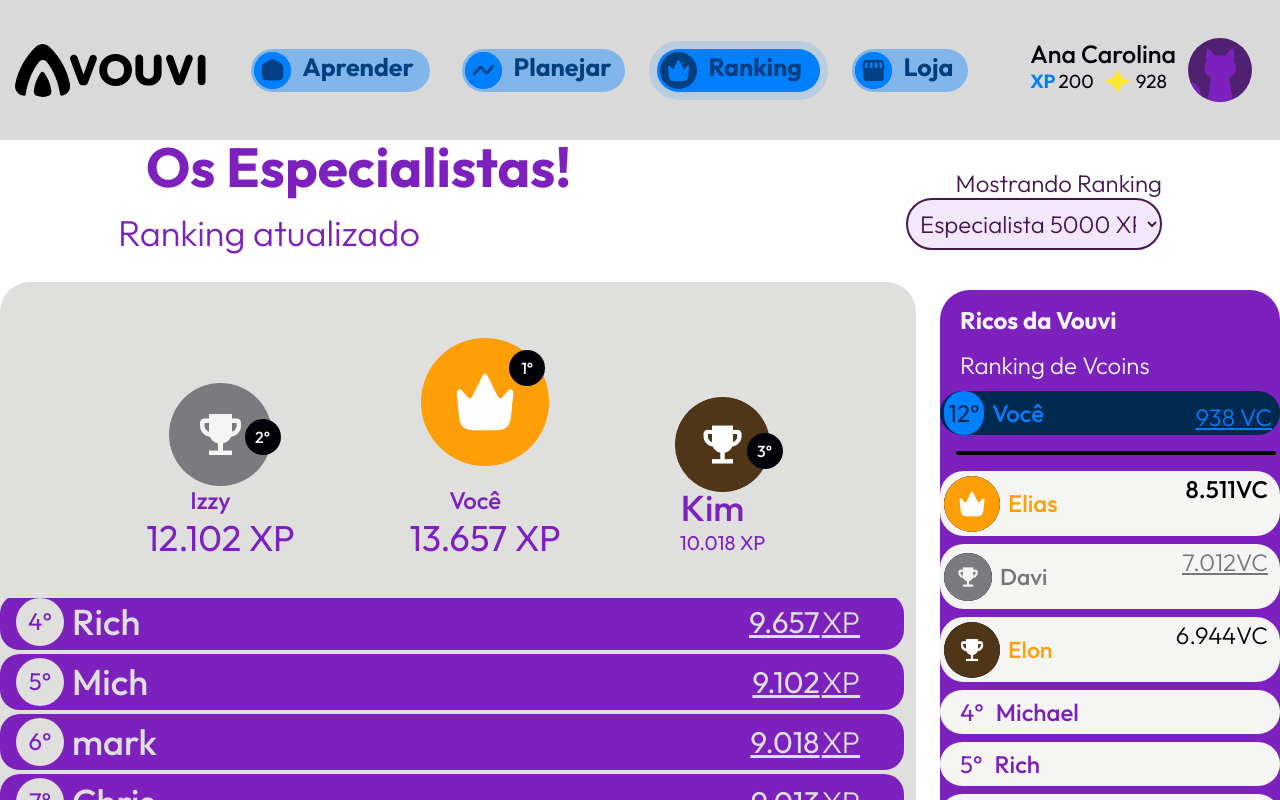
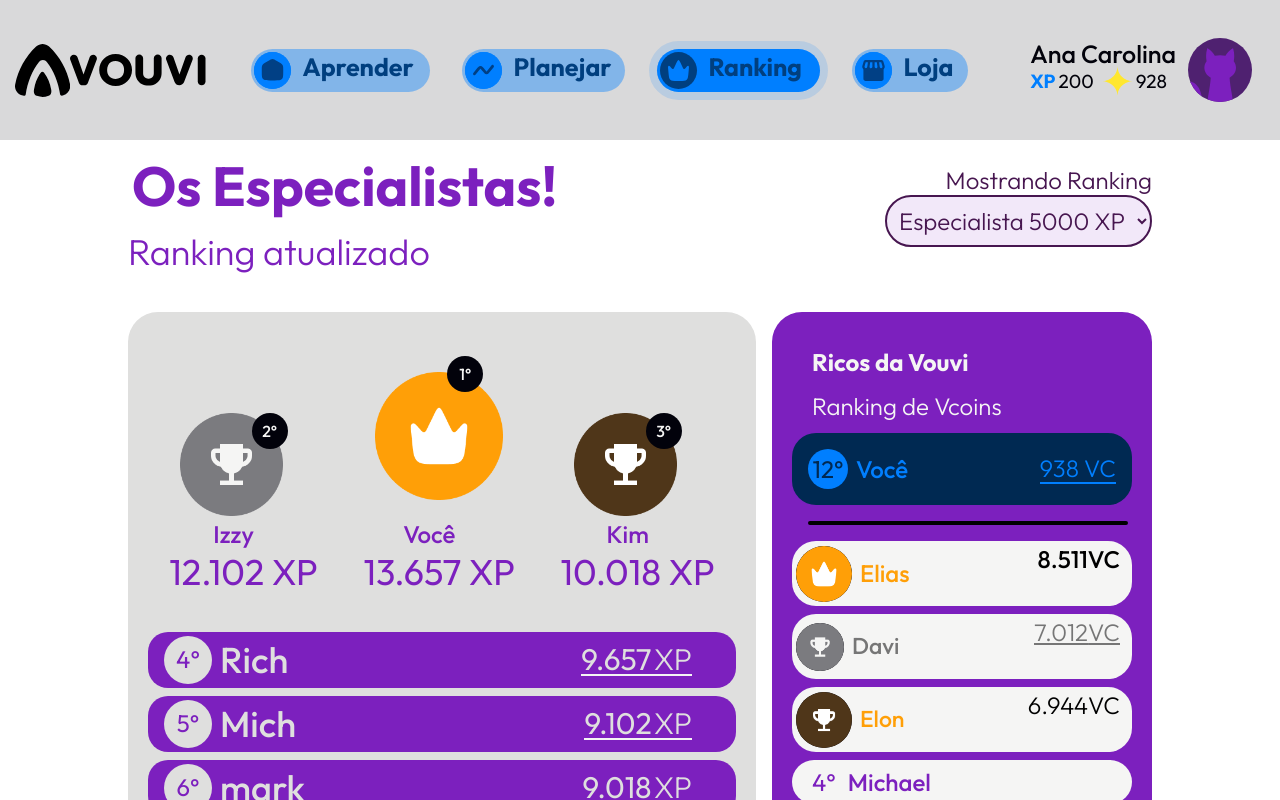
Before and after one commit to yanrafael/vouvi-frontend-client, a React (Vite) app: page /vouvi-frontend-client/ranking in a window 1280 px wide. Shown: the top 800 px of the page. Built offline with nearby package versions, Linux system fonts and the light colour scheme.

Commit message:
feat: refactor Card and Colocacao components for improved styling and responsiveness, add PropTypes validation

```diff
--- a/src/components/Cards/CardRicoRank.jsx
+++ b/src/components/Cards/CardRicoRank.jsx
@@ -1,52 +1,92 @@
-import React from "react";
-import primeiro from '../../../images/coroaclaro.png'
-import segundo from '../../../images/prata.png'
-import terceiro from '../../../images/bronzeclaro.png'
-import Darkprimeiro from '../../../images/coroa.png'
-import Darksegundo from '../../../images/prata.png'
-import Darkterceiro from '../../../images/bronze.png'
+import primeiro from "../../../images/coroaclaro.png";
+import segundo from "../../../images/prata.png";
+import terceiro from "../../../images/bronzeclaro.png";
+import Darkprimeiro from "../../../images/coroa.png";
+import Darksegundo from "../../../images/prata.png";
+import Darkterceiro from "../../../images/bronze.png";
 
-document.body.classList.value === "dark"
+const Colocacao = (props) => {
+  const textp = "text-primeiro";
+  const texts = "text-segundo";
+  const textt = "text-terceiro";
 
-
-const Colocacao = (props) =>{
-    const textp = 'text-primeiro';
-    const texts = 'text-segundo';
-    const textt = 'text-terceiro';
-
-
-    document.body.classList.contains("dark")
-
-    return(
+  return (
     <>
-        <div className="flex items-end md:gap-6 lg:pt-0 md:mt-12">
-            <div className="flex items-center flex-col pt-10 md:-mt-20 -mt-4 ">
-                <div className="relative left-9 top-6 md:w-14 md:h-2 h-6 -mt-4">
-                    <span className="lg:mr-2 flex items-center justify-center md:w-9 md:h-9 rounded-full bg-black text-white font-medium w-6 h-6 -mt-12 mr-3 md:m-4" >
+      <div className="flex flex-col items-center justify-end">
+        <div className="relative left-5 top-6 h-6 md:left-9 md:top-2 md:h-2 md:w-14">
+          <span className="flex h-6 w-6 items-center justify-center rounded-full bg-black font-medium text-white md:h-9 md:w-9">
             {props.posicao}°
           </span>
         </div>
-                {props.posicao===1
-                    ?<img src={document.body.classList.value === "dark"?Darkprimeiro :primeiro} alt="" className="lg:w-[10vw] md:w-[12vw] w-[18vw] mr-6 lg:mt-5 -mt-3 md:m-4 " ></img>
-                    :props.posicao===2
-                    ?<img src={document.body.classList.value === "dark"?Darksegundo :segundo} alt="" className="lg:w-[8vw] md:w-[10vw] w-[13vw] mr-6 -mt-3   md:-m-1 " ></img>
-                    :<img src={document.body.classList.value === "dark"?Darkterceiro :terceiro} alt="" className="lg:w-[8vw] md:w-[10vw]  w-[13vw] mr-6 -mt-3 md:-m-1 " ></img>}
+        {props.posicao === 1 ? (
+          <img
+            src={
+              document.body.classList.value === "dark" ? Darkprimeiro : primeiro
+            }
+            alt=""
+            className="mr-6 w-[18vw] md:m-4 md:w-[12vw] lg:w-[10vw]"
+          ></img>
+        ) : props.posicao === 2 ? (
+          <img
+            src={
+              document.body.classList.value === "dark" ? Darksegundo : segundo
+            }
+            alt=""
+            className="mr-6 w-[13vw] md:w-[10vw] lg:w-[8vw]"
+          ></img>
+        ) : (
+          <img
+            src={
+              document.body.classList.value === "dark" ? Darkterceiro : terceiro
+            }
+            alt=""
+            className="mr-6 w-[13vw] md:w-[10vw] lg:w-[8vw]"
+          ></img>
+        )}
 
-                {props.posicao===1
-                    ?<><p className={`${textp}lg:text-base font-medium text-primary-200 dark:text-[#FF9F07]  mr-5 md:text-[24px]`}>{props.nome}</p>
-                       <p className={`${textp}underline lg:text-base font-normal text-primary-200 dark:text-[#FF9F07] lg:mr-0 mr-5 md:mr-0 md:text-[20px] text-[16px] text-nowrap`}>{props.xp} XP</p></>
-
-                    :props.posicao===2
-                    ?<><p className={`${texts}lg:text-base font-medium text-primary-200 dark:text-white mr-5 md:text-[24px]`}>{props.nome}</p>
-                       <p className={`${texts}underline lg:text-base font-normal text-primary-200 dark:text-white md:mr-auto  lg:mr-0 mr-5 md:text-[20px] text-[16px] text-nowrap`}>{props.xp} XP</p></>
-
-                    :<><p className={`${textt} lg:text-base font-medium text-primary-200 dark:text-[#C86B00]  mr-5 md:text-[24px] text-[16px] text-nowrap`}>{props.nome}</p>
-                       <p className={`${textt} lg:text-baseunderline  font-normal text-primary-200 dark:text-[#C86B00]   md:mr-auto  lg:mr-0 mr-5 md:text-[20px] text-[14px] text-nowrap ` }>{props.xp} XP</p></>
-                }
-            </div>
+        {props.posicao === 1 ? (
+          <>
+            <p
+              className={`${textp}lg:text-base mr-5 font-medium text-primary-200 md:text-[24px] dark:text-[#FF9F07]`}
+            >
+              {props.nome}
+            </p>
+            <p
+              className={`${textp}underline mr-5 text-nowrap text-[16px] font-normal text-primary-200 md:mr-0 md:text-[20px] lg:mr-0 lg:text-base dark:text-[#FF9F07]`}
+            >
+              {props.xp} XP
+            </p>
+          </>
+        ) : props.posicao === 2 ? (
+          <>
+            <p
+              className={`${texts}lg:text-base mr-5 font-medium text-primary-200 md:text-[24px] dark:text-white`}
+            >
+              {props.nome}
+            </p>
+            <p
+              className={`${texts}underline mr-5 text-nowrap text-[16px] font-normal text-primary-200 md:mr-auto md:text-[20px] lg:mr-0 lg:text-base dark:text-white`}
+            >
+              {props.xp} XP
+            </p>
+          </>
+        ) : (
+          <>
+            <p
+              className={`${textt} mr-5 text-nowrap text-[16px] font-medium text-primary-200 md:text-[24px] dark:text-[#C86B00]`}
+            >
+              {props.nome}
+            </p>
+            <p
+              className={`${textt} mr-5 text-nowrap text-[14px] font-normal text-primary-200 md:mr-auto md:text-[20px] lg:mr-0 lg:text-base dark:text-[#C86B00]`}
+            >
+              {props.xp} XP
+            </p>
+          </>
+        )}
       </div>
     </>
-    )
-}
+  );
+};
 
 export default Colocacao;
--- a/src/components/Cards/CardVCRank.jsx
+++ b/src/components/Cards/CardVCRank.jsx
@@ -1,58 +1,136 @@
-import React from "react";
-import primeiro from '../../../images/coroaclaro.png'
-import segundo from '../../../images/prata.png'
-import terceiro from '../../../images/bronzeclaro.png'
-import Darkprimeiro from '../../../images/coroa.png'
-import Darksegundo from '../../../images/prata.png'
-import Darkterceiro from '../../../images/bronze.png'
+import PropTypes from "prop-types";
+import primeiro from "../../../images/coroaclaro.png";
+import segundo from "../../../images/prata.png";
+import terceiro from "../../../images/bronzeclaro.png";
+import Darkprimeiro from "../../../images/coroa.png";
+import Darksegundo from "../../../images/prata.png";
+import Darkterceiro from "../../../images/bronze.png";
 
+const CardLateral = ({ nome, posicao, vc }) => {
+  const textp = "text-[#FF9F07]";
+  const texts = "text-[#767676]";
+  const textt = "text-[#FF9F07]";
 
-const CardLateral = (props) =>{
-    const textp = 'text-[#FF9F07]';
-    const texts = 'text-[#767676]';
-    const textt = 'text-[#FF9F07]';
+  return (
+    <>
+      {/* If its the user */}
+      {nome === "Usuario" ? (
+        <div className="flex w-full items-center justify-between rounded-md bg-[#002952] p-4 text-secondary-200">
+          <div className="flex items-center">
+            <span className="flex h-9 w-9 items-center justify-center rounded-full bg-secondary-200 text-md text-[#002952] md:h-10 md:w-10">
+              {posicao}°
+            </span>
 
-    return(
-        <>
-            {props.nome === 'Usuario'
-                ?<div className="flex justify-between text-segundo bg-[#002952] text-secondary-200 rounded-md w-full ">
-                    <div className="flex items-center ">
-                        <span className=" flex items-center justify-center lg:h-full bg-secondary-200 rounded-full text-md text-[#002952] text-cardVoce h-9 w-9 ml-1 md:h-10 md:w-10">{props.posicao}°</span>
-                        <div className=" lg:text-md font-medium md:text-[19px] md:w-1 text-[20px] ml-2">Você</div>
-                    </div>
-                    <div className="lg:text-md underline text-secondary-200 font-light mr-2 mt-3 md:w-18 md:h-8 md:text-[18px] text-[19px] ">{props.vc} VC</div>
-                </div>
-                :props.posicao<4
-                ?<div className="w-full flex justify-between text-segundo bg-white dark:bg-[#3D3D3D] p-1 mb-2 rounded-md md:h-[65px] h-14 " >
-                    <div className="flex items-center">
-                        {
-                            props.posicao===1?<img src={document.body.classList.value === "dark"?Darkprimeiro :primeiro} alt="" className="mr-2 flex items-center justify-center lg:w-14 lg:h-14 rounded-full bg-black text-teste md:w-12  md:h-12 w-8 h-8"/>:
-                            props.posicao===2?<img src={document.body.classList.value === "dark"?Darksegundo :segundo} alt="" className="mr-2 flex items-center justify-center lg:w-12 lg:h-12 rounded-full bg-black text-teste md:text-[19px] md:w-12 md:h-12 w-8 h-8 "/>:
-                            <img src={document.body.classList.value === "dark"?Darkterceiro :terceiro} alt="" className="mr-2 flex items-center justify-center lg:w-14 lg:h-14 rounded-full bg-black text-teste  md:w-12 md:h-12  w-8 h-8"/>
-                        }
+            <div className="ml-2 text-[20px] font-medium md:w-1 md:text-[19px] lg:text-md">
+              Você
+            </div>
+          </div>
 
-                        {
-                            props.posicao===1?<div className={`${textp} lg:text-md font-medium md:text-[23px] text-[20px]`}>{props.nome}</div>:
-                            props.posicao===2?<div className={`${texts} md:text-[23px] lg:font-medium text-[20px]`}>{props.nome}</div>:
-                            <div className={`${textt} md:text-[23px] lg:font-medium text-[20px]`}>{props.nome}</div>
-                        }
-                    </div>
-                    {
-                        props.posicao===1?<div className={`${textp}underline lg:text-md font-medium mr-2 md:text-[22px] text-[16px]`}>{props.vc}VC</div>:
-                        props.posicao===2?<div className={`${texts} underline lg:text-md font-light mr-2 md:text-[22px] text-[16px]`}>{props.vc}VC</div>:
-                        <div className={`${textt}underline lg:text-md font-light mr-2 md:text-[22px] text-[16px] `}>{props.vc}VC</div>
-                    }
+          <div className="border-b-2 border-secondary-200 text-[20px] font-light leading-[1rem] text-secondary-200 md:leading-none lg:text-md">
+            {vc} VC
+          </div>
+        </div>
+      ) : posicao < 4 ? (
+        // If its the top 3
+        <div className="mb-2 flex h-14 w-full justify-between rounded-md bg-white p-1 md:h-[65px] dark:bg-[#3D3D3D]">
+          <div className="flex items-center">
+            {/* Primeiro */}
+            {posicao === 1 ? (
+              <img
+                src={
+                  document.body.classList.value === "dark"
+                    ? Darkprimeiro
+                    : primeiro
+                }
+                alt=""
+                className="text-teste mr-2 flex h-8 w-8 items-center justify-center rounded-full bg-black md:h-12 md:w-12 lg:h-14 lg:w-14"
+              />
+            ) : posicao === 2 ? (
+              // Segundo
+              <img
+                src={
+                  document.body.classList.value === "dark"
+                    ? Darksegundo
+                    : segundo
+                }
+                alt=""
+                className="text-teste mr-2 flex h-8 w-8 items-center justify-center rounded-full bg-black md:h-12 md:w-12 md:text-[19px] lg:h-12 lg:w-12"
+              />
+            ) : (
+              // Terceiro
+              <img
+                src={
+                  document.body.classList.value === "dark"
+                    ? Darkterceiro
+                    : terceiro
+                }
+                alt=""
+                className="text-teste mr-2 flex h-8 w-8 items-center justify-center rounded-full bg-black md:h-12 md:w-12 lg:h-14 lg:w-14"
+              />
+            )}
 
-                </div>
-                :<div className="w-full lg:flex justify-between text-segundo bg-white dark:bg-[#3D3D3D] p-1 mb-2 rounded-lg  items-center md:h-11 md:text-sm ">
-                    <div className="flex text-textolado text-primary-200 dark:text-[#5C5C5C] ">
-                        <div className="ml-4 text-md mr-3  ">{props.posicao}°</div>
-                        <div className="text-md font-medium  ">{props.nome}</div>
-                    </div>
-                </div>
-            }
-        </>
-    )
-}
+            {posicao === 1 ? (
+              // Primeiro
+              <div
+                className={`${textp} text-[20px] font-medium md:text-[23px] lg:text-md`}
+              >
+                {nome}
+              </div>
+            ) : posicao === 2 ? (
+              // Segundo
+              <div
+                className={`${texts} text-[20px] md:text-[23px] lg:font-medium`}
+              >
+                {nome}
+              </div>
+            ) : (
+              // Terceiro
+              <div
+                className={`${textt} text-[20px] md:text-[23px] lg:font-medium`}
+              >
+                {nome}
+              </div>
+            )}
+          </div>
+          {posicao === 1 ? (
+            // Primeiro
+            <div
+              className={`${textp}underline mr-2 text-[16px] font-medium md:text-[22px] lg:text-md`}
+            >
+              {vc}VC
+            </div>
+          ) : posicao === 2 ? (
+            // Segundo
+            <div
+              className={`${texts} mr-2 text-[16px] font-light underline md:text-[22px] lg:text-md`}
+            >
+              {vc}VC
+            </div>
+          ) : (
+            // Terceiro
+            <div
+              className={`${textt}underline mr-2 text-[16px] font-light md:text-[22px] lg:text-md`}
+            >
+              {vc}VC
+            </div>
+          )}
+        </div>
+      ) : (
+        <div className="mb-2 w-full items-center justify-between rounded-lg bg-white p-1 md:h-11 md:text-sm lg:flex dark:bg-[#3D3D3D]">
+          <div className="text-textolado flex text-primary-200 dark:text-[#5C5C5C]">
+            <div className="ml-4 mr-3 text-md">{posicao}°</div>
+            <div className="text-md font-medium">{nome}</div>
+          </div>
+        </div>
+      )}
+    </>
+  );
+};
+
+CardLateral.propTypes = {
+  nome: PropTypes.string,
+  posicao: PropTypes.number,
+  vc: PropTypes.number,
+};
 
 export default CardLateral;
--- a/src/components/Cards/CardXPRank.jsx
+++ b/src/components/Cards/CardXPRank.jsx
@@ -1,18 +1,37 @@
-import React from "react";
+import PropTypes from "prop-types";
 
-const Card = (props) =>{
-    return(
-      <div className="flex justify-between items-center lg:text-md bg-card p-2  rounded-[20px]  text-primary-200  bg-primary-200 dark:bg-[#3D3D3D] md:h-14 w-full h-10  -mt-1 mb-2  lg:items-center">
-        <div className="flex items-center ">
-        <span className="mr-2 flex items-center justify-center lg:w-12 lg:h-12 rounded-full lg:text-[24px] bg-[#DFDFDE] dark:bg-black dark:text-white md:w-9 md:h-9 md:mx-2 md:text-[20px]  w-8 h-8 text-[20px]"  >{props.posicao}°</span>
-          <div className="lg:text-base font-medium text-[#DFDFDE] dark:text-[#B1B1B1] md:text-[20px] text-[14px]">{props.nome}</div>
-        </div>
-        <div className="flex underline text-base pr-9 text-[#DFDFDE] dark:text-[#B1B1B1]">
-          <div className="lg:font-normal lg:text-[30px] md:text-[20px] text-[16px]">{props.xp}</div>
-          <div className="lg:font-light lg:text-[30px]  md:text-[20px] text-[16px] pl-[2px]">XP</div>
+const Card = (props) => {
+  return (
+    <div className="bg-card mb-2 flex h-10 w-full items-center justify-between rounded-[20px] bg-primary-200 p-2 text-[#DFDFDE] md:h-14 lg:items-center lg:text-md dark:bg-[#3D3D3D]">
+      <div className="flex items-center">
+        {/* 1º */}
+        <span className="mr-2 flex h-8 w-8 items-center justify-center rounded-full bg-[#DFDFDE] text-[20px] text-primary-200 md:mx-2 md:h-9 md:w-9 lg:h-12 lg:w-12 lg:text-md dark:bg-black dark:text-white">
+          {props.posicao}°
+        </span>
+
+        {/* Alastor */}
+        <div className="text-[20px] font-medium lg:text-base dark:text-[#B1B1B1]">
+          {props.nome}
         </div>
       </div>
-    )
+
+      {/* 1000 XP */}
+      <div className="mr-9 flex h-fit w-fit border-b-2 border-white text-base leading-[1rem] md:leading-none dark:text-[#B1B1B1]">
+        <div className="text-[16px] md:text-[20px] lg:text-[30px] lg:font-normal">
+          {props.xp}
+        </div>
+        <div className="pl-[2px] text-[16px] md:text-[20px] lg:text-[30px] lg:font-light">
+          XP
+        </div>
+      </div>
+    </div>
+  );
+};
+
+Card.propTypes = {
+  posicao: PropTypes.number,
+  nome: PropTypes.string,
+  xp: PropTypes.number,
 };
 
 export default Card;
--- a/src/pages/Rank/Ranking.jsx
+++ b/src/pages/Rank/Ranking.jsx
@@ -61,27 +61,32 @@ const Ranking = () => {
 
   return (
     <>
+      {/* Header */}
       <HeaderIntern iconActiveNumber={2}>
         <AvatarFull name={"Ana Carolina"} xp={200} vcoins={928} />
       </HeaderIntern>
-      <div className="lg:lex-row  items-center justify-center text-nowrap lg:mt-10 lg:flex ">
-        <div className=" top-8 mr-5 flex-col lg:w-3/5">
-          <h2 className="ml-6 mr-28 mt-11 text-nowrap text-[30px] font-bold text-primary-200  md:text-nowrap md:p-1 md:text-[45px] lg:-mt-28 lg:text-[55px] dark:text-white text-left">
+
+      {/* Headings */}
+      <div className="flex flex-row items-center justify-between md:mx-20 lg:mx-32">
+        {/* Left */}
+        <div className="flex-col">
+          <h2 className="text-left text-[30px] font-bold text-primary-200 md:p-1 md:text-[45px] lg:text-[55px] dark:text-white">
             Os Especialistas!
           </h2>
-          <p className="text-left text-[30px] font-light text-primary-200  md:text-[40px] lg:text-base dark:text-white relative">
+          <p className="text-left text-[30px] font-light text-primary-200 md:text-[40px] lg:text-base dark:text-white">
             Ranking atualizado
           </p>
         </div>
-        <div className="relative hidden w-1/5 flex-col md:-top-14 md:flex">
-          <p className=" font-light text-[#471650] md:text-[24px] lg:mt-11 lg:text-md dark:text-white relative text-right ">
+
+        {/* Right */}
+        <div className="hidden flex-col md:flex">
+          <p className="text-right font-light text-[#471650] md:text-[24px] lg:text-md dark:text-white">
             Mostrando Ranking
           </p>
-          <div className="relative w-fit">
           <select
             value={selectedOption}
             onChange={(e) => setSelectedOption(e.target.value)}
-              className="focus:ring-purple-500  w-full rounded-lg border-2 border-[#471650] bg-[#7C20BE1A] p-2 font-light text-[#471650] focus:outline-none focus:ring-2 md:text-sm lg:text-md dark:border-primary-200 dark:text-primary-200 relative "
+            className="w-full rounded-lg border-2 border-[#471650] bg-[#7C20BE1A] p-2 font-light text-[#471650] focus:outline-none focus:ring-2 md:text-sm lg:text-md dark:border-primary-200 dark:text-primary-200"
           >
             {options.map((option) => (
               <option
@@ -95,25 +100,51 @@ const Ranking = () => {
           </select>
         </div>
       </div>
-      </div>
+
       <div className="mt-10 md:hidden lg:block"></div>
-      <div className="flex flex-col justify-center md:flex-row lg:w-screen lg:gap-0">
-        <div className="bg-[#DFDFDE] dark:bg-[#1F1F1F] lg:h-5/5 w-full rounded-lg  lg:-mt-16 mr-6">
-          <div className="m-9 flex justify-evenly md:text-nowrap">
+
+      {/* Rankings */}
+      <div className="flex flex-col justify-center md:mx-10 md:flex-row md:gap-4 lg:mx-32">
+        {/* Ranking XP */}
+        <div className="w-full rounded-lg bg-[#DFDFDE] dark:bg-[#1F1F1F]">
+          {/* Three first */}
+          <div className="mt-9 flex justify-evenly">
             {ranking.slice(1, 2).map((ranking, index) => (
-              <Colocacao posicao={2} nome={ranking.nome} xp={ranking.xp} />
+              <Colocacao
+                key={index}
+                posicao={2}
+                nome={ranking.nome}
+                xp={ranking.xp}
+              />
             ))}
             {ranking.slice(0, 1).map((ranking, index) => (
-              <Colocacao posicao={1} nome={ranking.nome} xp={ranking.xp} />
+              <Colocacao
+                key={index}
+                posicao={1}
+                nome={ranking.nome}
+                xp={ranking.xp}
+              />
             ))}
             {ranking.slice(2, 3).map((ranking, index) => (
-              <Colocacao posicao={3} nome={ranking.nome} xp={ranking.xp} />
+              <Colocacao
+                key={index}
+                posicao={3}
+                nome={ranking.nome}
+                xp={ranking.xp}
+              />
             ))}
           </div>
+
           <div className="mt-10"></div>
-          <div className="overflow-y-scroll pr-3 md:h-[600px] lg:h-[551px]">
+
+          <div className="overflow-y-scroll px-5 md:h-[600px] lg:h-[550px]">
             {ranking.slice(3, ranking.length).map((ranking, index) => (
-              <Card posicao={index + 4} nome={ranking.nome} xp={ranking.xp} />
+              <Card
+                key={index}
+                posicao={index + 4}
+                nome={ranking.nome}
+                xp={ranking.xp}
+              />
             ))}
           </div>
           <div className="mt-10"></div>
@@ -127,8 +158,8 @@ const Ranking = () => {
           </div>
         </div>
 
-        {
-          <div className="top-9 m-7 flex flex-col md:relative md:hidden lg:w-1/5">
+        {/* For mobile only */}
+        <div className="mt-5 flex flex-col md:relative md:hidden lg:w-1/5">
           <p className="ml-3 text-nowrap text-[18px] font-light text-[#471650] md:ml-2 md:text-[19px] lg:text-md dark:text-white">
             Mostrando Ranking
           </p>
@@ -150,11 +181,14 @@ const Ranking = () => {
             </select>
           </div>
         </div>
-        }
-        <p className="m-5 -mt-6 ml-7 text-[24px] font-bold text-primary-200 md:hidden md:text-[30px] lg:text-md">
+
+        <h3 className="m-5 ml-7 text-[24px] font-bold text-primary-200 md:hidden md:text-[30px] lg:text-md">
           Ricos da Vouvi
-        </p>
-        <div className="w-full md:w-fit flex-col rounded-lg bg-primary-200 md:-mt-1 dark:bg-[#1F1F1F] lg:-mt-14">
+        </h3>
+
+        {/* Ranking Coins */}
+        <div className="w-full flex-col rounded-lg bg-primary-200 p-5 md:w-fit dark:bg-[#1F1F1F]">
+          {/* Heading */}
           <div>
             <p className="ml-5 mt-4 hidden text-[18px] font-bold text-white md:block md:text-[30px] lg:text-md">
               Ricos da Vouvi
@@ -163,9 +197,16 @@ const Ranking = () => {
               Ranking de Vcoins
             </p>
           </div>
+
+          {/* Cards */}
           {lateral.map((lateral, index) =>
             lateral.nome === "Você" ? (
-              <CardLateral posicao={index + 1} vc={lateral.vc} nome="Usuario" />
+              <CardLateral
+                key={index}
+                posicao={index + 1}
+                vc={lateral.vc}
+                nome="Usuario"
+              />
             ) : (
               <></>
             ),
@@ -173,6 +214,7 @@ const Ranking = () => {
           <div className="lg:border-card m-auto my-4 hidden w-64 rounded-md border-2 md:m-4 md:mr-1 md:block md:w-60 lg:flex lg:w-80"></div>
           {lateral.map((lateral, index) => (
             <CardLateral
+              key={index}
               posicao={index + 1}
               vc={lateral.vc}
               nome={lateral.nome}
```
Lines whose indentation alone changed are shown as unchanged.
